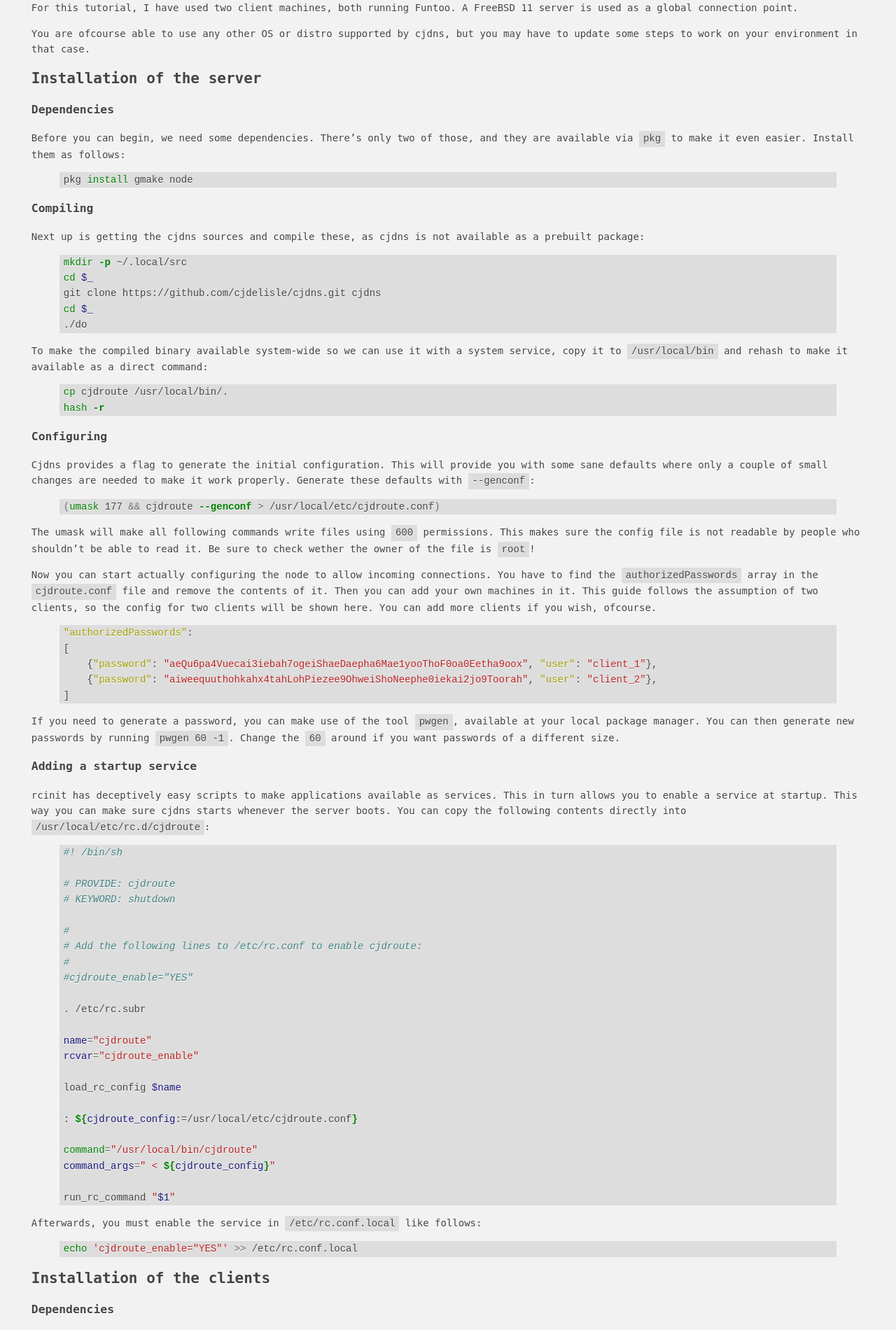
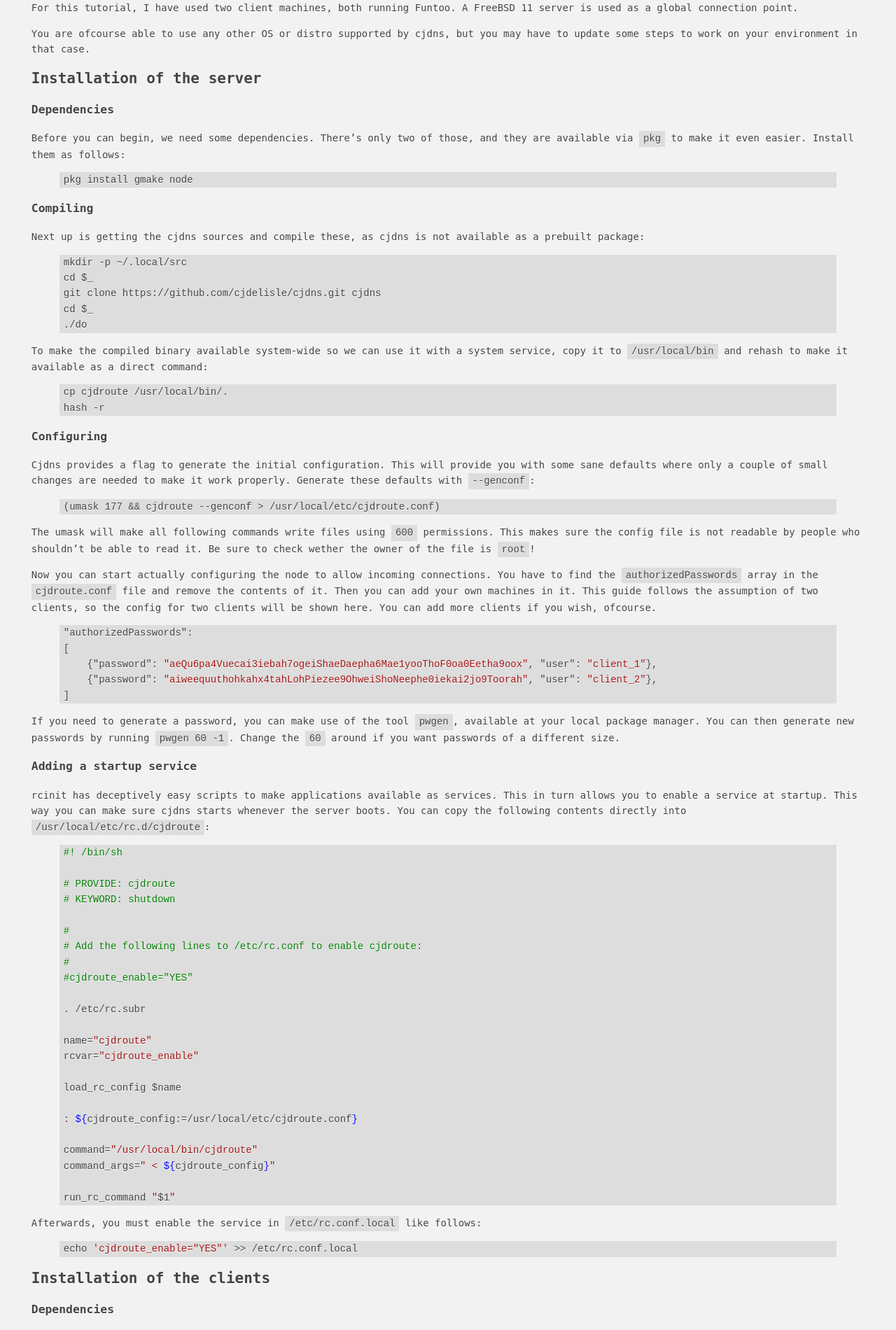
Before and after one commit to Tyil/website, a Jekyll site: the page built from _tutorials/setup-a-vpn-with-cjdns.md, in a window 1280 px wide. Shown: the part 602-2502 px from the top of the page at 70% size. Built offline with Jekyll 4.4.1, drawn with Linux system fonts in a browser that asks for light colours; Markdown is read by kramdown in place of the engine named in the settings.

Commit message:
Update pygmentize theme

```diff
--- a/css/pygments.css
+++ b/css/pygments.css
@@ -1,64 +1,35 @@
 .hll { background-color: #ffffcc }
-.c { color: #408080; font-style: italic } /* Comment */
+.c { color: #008000 } /* Comment */
 .err { border: 1px solid #FF0000 } /* Error */
-.k { color: #008000; font-weight: bold } /* Keyword */
-.o { color: #666666 } /* Operator */
-.ch { color: #408080; font-style: italic } /* Comment.Hashbang */
-.cm { color: #408080; font-style: italic } /* Comment.Multiline */
-.cp { color: #BC7A00 } /* Comment.Preproc */
-.cpf { color: #408080; font-style: italic } /* Comment.PreprocFile */
-.c1 { color: #408080; font-style: italic } /* Comment.Single */
-.cs { color: #408080; font-style: italic } /* Comment.Special */
-.gd { color: #A00000 } /* Generic.Deleted */
+.k { color: #0000ff } /* Keyword */
+.ch { color: #008000 } /* Comment.Hashbang */
+.cm { color: #008000 } /* Comment.Multiline */
+.cp { color: #0000ff } /* Comment.Preproc */
+.cpf { color: #008000 } /* Comment.PreprocFile */
+.c1 { color: #008000 } /* Comment.Single */
+.cs { color: #008000 } /* Comment.Special */
 .ge { font-style: italic } /* Generic.Emph */
-.gr { color: #FF0000 } /* Generic.Error */
-.gh { color: #000080; font-weight: bold } /* Generic.Heading */
-.gi { color: #00A000 } /* Generic.Inserted */
-.go { color: #888888 } /* Generic.Output */
-.gp { color: #000080; font-weight: bold } /* Generic.Prompt */
+.gh { font-weight: bold } /* Generic.Heading */
+.gp { font-weight: bold } /* Generic.Prompt */
 .gs { font-weight: bold } /* Generic.Strong */
-.gu { color: #800080; font-weight: bold } /* Generic.Subheading */
-.gt { color: #0044DD } /* Generic.Traceback */
-.kc { color: #008000; font-weight: bold } /* Keyword.Constant */
-.kd { color: #008000; font-weight: bold } /* Keyword.Declaration */
-.kn { color: #008000; font-weight: bold } /* Keyword.Namespace */
-.kp { color: #008000 } /* Keyword.Pseudo */
-.kr { color: #008000; font-weight: bold } /* Keyword.Reserved */
-.kt { color: #B00040 } /* Keyword.Type */
-.m { color: #666666 } /* Literal.Number */
-.s { color: #BA2121 } /* Literal.String */
-.na { color: #7D9029 } /* Name.Attribute */
-.nb { color: #008000 } /* Name.Builtin */
-.nc { color: #0000FF; font-weight: bold } /* Name.Class */
-.no { color: #880000 } /* Name.Constant */
-.nd { color: #AA22FF } /* Name.Decorator */
-.ni { color: #999999; font-weight: bold } /* Name.Entity */
-.ne { color: #D2413A; font-weight: bold } /* Name.Exception */
-.nf { color: #0000FF } /* Name.Function */
-.nl { color: #A0A000 } /* Name.Label */
-.nn { color: #0000FF; font-weight: bold } /* Name.Namespace */
-.nt { color: #008000; font-weight: bold } /* Name.Tag */
-.nv { color: #19177C } /* Name.Variable */
-.ow { color: #AA22FF; font-weight: bold } /* Operator.Word */
-.w { color: #bbbbbb } /* Text.Whitespace */
-.mb { color: #666666 } /* Literal.Number.Bin */
-.mf { color: #666666 } /* Literal.Number.Float */
-.mh { color: #666666 } /* Literal.Number.Hex */
-.mi { color: #666666 } /* Literal.Number.Integer */
-.mo { color: #666666 } /* Literal.Number.Oct */
-.sb { color: #BA2121 } /* Literal.String.Backtick */
-.sc { color: #BA2121 } /* Literal.String.Char */
-.sd { color: #BA2121; font-style: italic } /* Literal.String.Doc */
-.s2 { color: #BA2121 } /* Literal.String.Double */
-.se { color: #BB6622; font-weight: bold } /* Literal.String.Escape */
-.sh { color: #BA2121 } /* Literal.String.Heredoc */
-.si { color: #BB6688; font-weight: bold } /* Literal.String.Interpol */
-.sx { color: #008000 } /* Literal.String.Other */
-.sr { color: #BB6688 } /* Literal.String.Regex */
-.s1 { color: #BA2121 } /* Literal.String.Single */
-.ss { color: #19177C } /* Literal.String.Symbol */
-.bp { color: #008000 } /* Name.Builtin.Pseudo */
-.vc { color: #19177C } /* Name.Variable.Class */
-.vg { color: #19177C } /* Name.Variable.Global */
-.vi { color: #19177C } /* Name.Variable.Instance */
-.il { color: #666666 } /* Literal.Number.Integer.Long */
+.gu { font-weight: bold } /* Generic.Subheading */
+.kc { color: #0000ff } /* Keyword.Constant */
+.kd { color: #0000ff } /* Keyword.Declaration */
+.kn { color: #0000ff } /* Keyword.Namespace */
+.kp { color: #0000ff } /* Keyword.Pseudo */
+.kr { color: #0000ff } /* Keyword.Reserved */
+.kt { color: #2b91af } /* Keyword.Type */
+.s { color: #a31515 } /* Literal.String */
+.nc { color: #2b91af } /* Name.Class */
+.ow { color: #0000ff } /* Operator.Word */
+.sb { color: #a31515 } /* Literal.String.Backtick */
+.sc { color: #a31515 } /* Literal.String.Char */
+.sd { color: #a31515 } /* Literal.String.Doc */
+.s2 { color: #a31515 } /* Literal.String.Double */
+.se { color: #a31515 } /* Literal.String.Escape */
+.sh { color: #a31515 } /* Literal.String.Heredoc */
+.si { color: #a31515 } /* Literal.String.Interpol */
+.sx { color: #a31515 } /* Literal.String.Other */
+.sr { color: #a31515 } /* Literal.String.Regex */
+.s1 { color: #a31515 } /* Literal.String.Single */
+.ss { color: #a31515 } /* Literal.String.Symbol */
```
